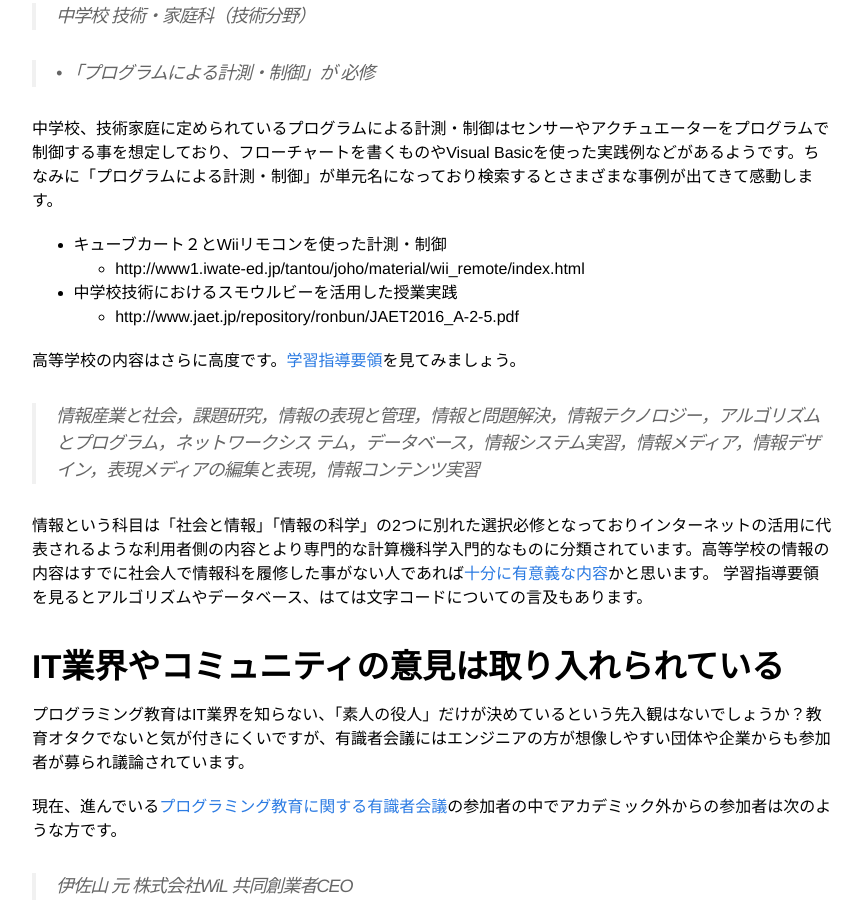
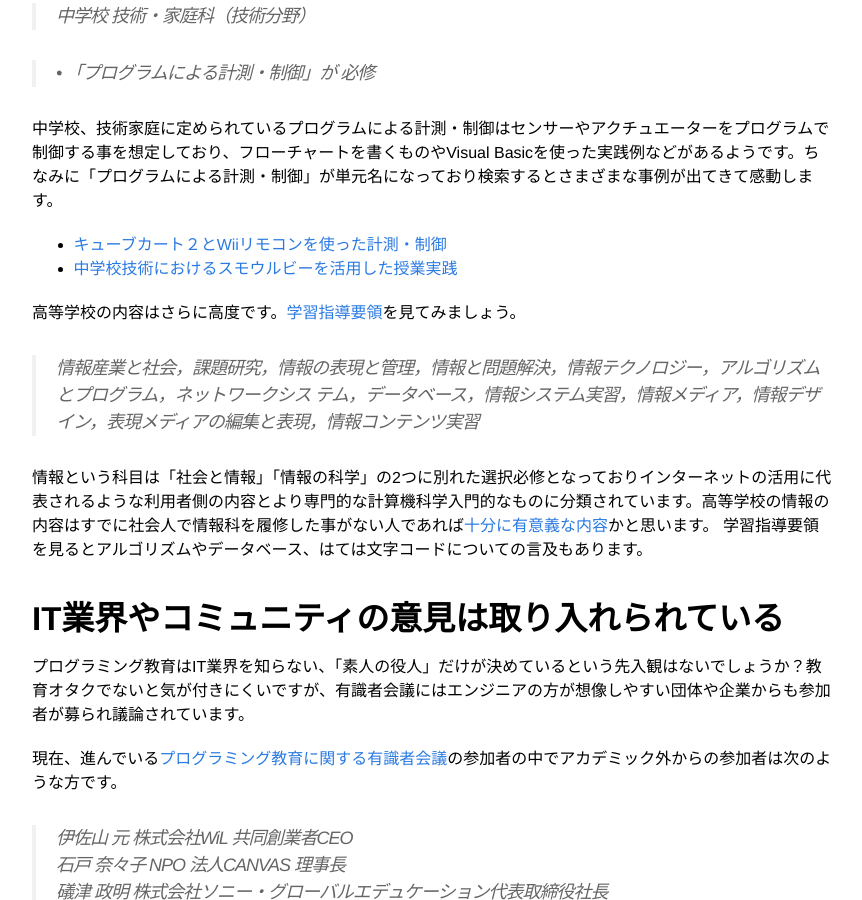
Before and after one commit to yandod/yandod.github.io, a Jekyll site: the page built from _posts/2018-06-28-programming.markdown, in a window 1280 px wide and 900 px high, scrolled down 2686 px. Shown: the whole window, without its empty margins (208-1070 px from the left). Built offline with Jekyll 4.4.1, drawn with Linux system fonts in a browser that asks for light colours; Markdown is read by kramdown in place of the engine named in the settings; comment, search, counter and statistics services are not loaded.

Commit message:
Update 2018-06-28-programming.markdown

```diff
--- a/_posts/2018-06-28-programming.markdown
+++ b/_posts/2018-06-28-programming.markdown
@@ -84,10 +84,8 @@ JSONやmarkdownを扱うライブラリを想像してみてください。ど
 中学校、技術家庭に定められているプログラムによる計測・制御はセンサーやアクチュエーターをプログラムで制御する事を想定しており、フローチャートを書くものやVisual Basicを使った実践例などがあるようです。ちなみに「プログラムによる計測・制御」が単元名になっており検索するとさまざまな事例が出てきて感動します。
 
 
-* キューブカート２とWiiリモコンを使った計測・制御
-    * http://www1.iwate-ed.jp/tantou/joho/material/wii_remote/index.html
-* 中学校技術におけるスモウルビーを活用した授業実践
-    * http://www.jaet.jp/repository/ronbun/JAET2016_A-2-5.pdf
+* [キューブカート２とWiiリモコンを使った計測・制御](http://www1.iwate-ed.jp/tantou/joho/material/wii_remote/index.html)
+* [中学校技術におけるスモウルビーを活用した授業実践](http://www.jaet.jp/repository/ronbun/JAET2016_A-2-5.pdf)
 
 高等学校の内容はさらに高度です。[学習指導要領](http://www.mext.go.jp/component/a_menu/education/micro_detail/__icsFiles/afieldfile/2012/01/26/1282000_11.pdf)を見てみましょう。
 
```
